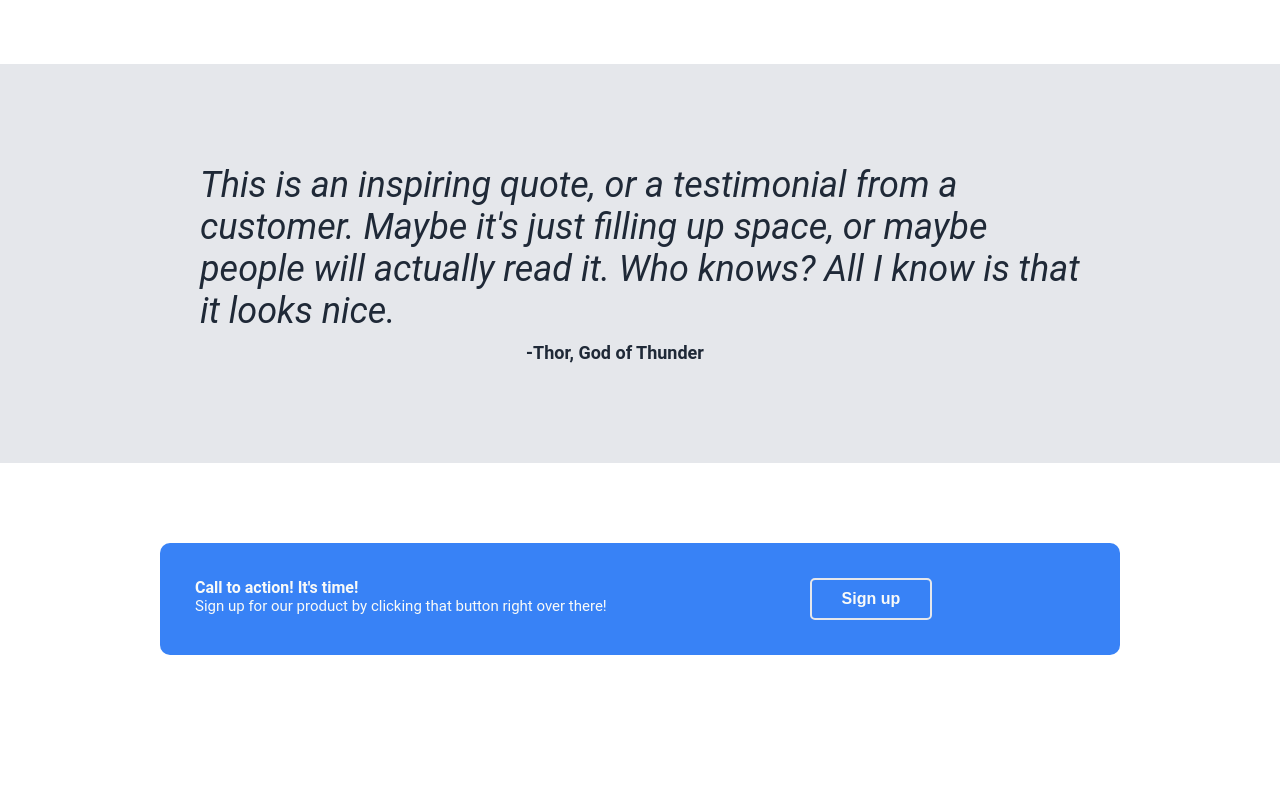
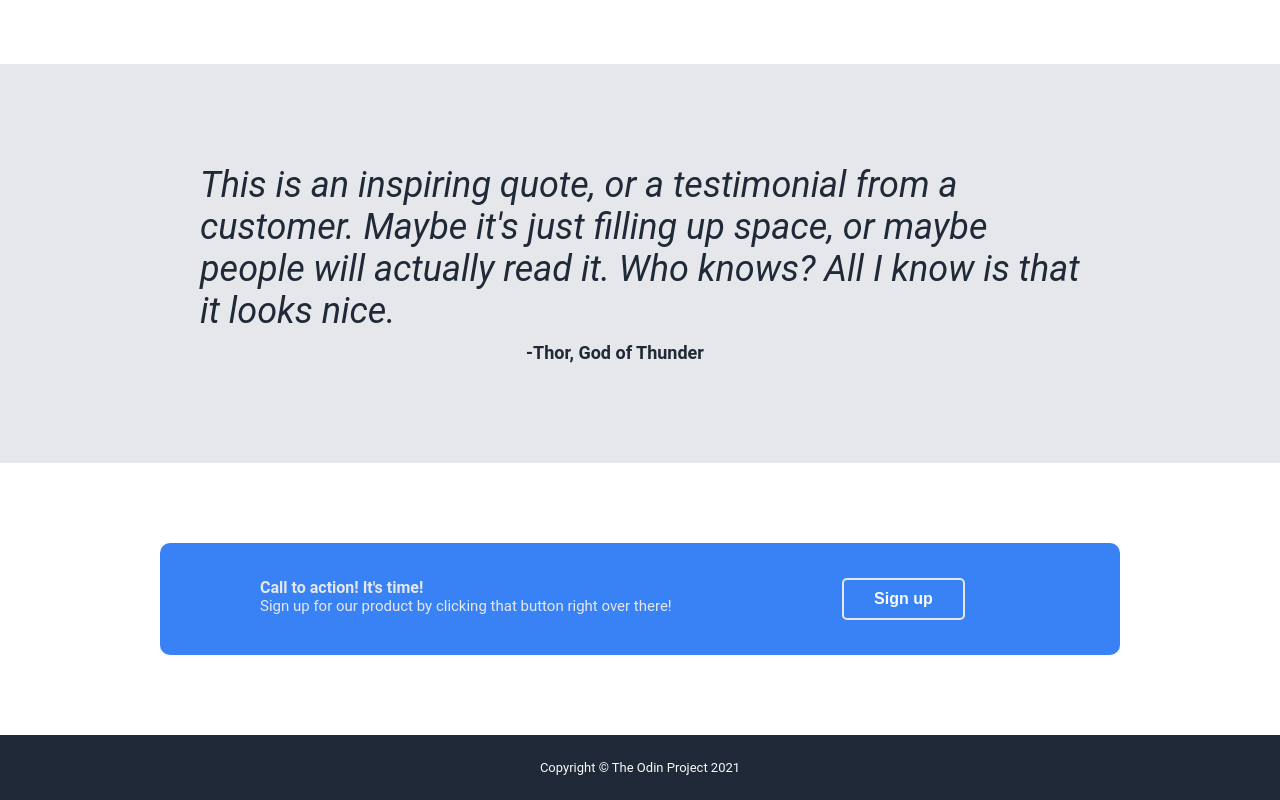
Before and after one commit to albeey/landing-page, a plain HTML site: page index.html in a window 1280 px wide. Shown: the part 944-1744 px from the top of the page. Before the commit the page ends 1679 px from the top, so only its background shows below. Drawn offline with Linux system fonts and the light colour scheme.

Commit message:
Finish project

```diff
--- a/index.html
+++ b/index.html
@@ -82,5 +82,9 @@
     </div>
   </div>
 
+  <div id="footer">
+    <p>Copyright © The Odin Project 2021</p>
+  </div>
+
 </body>
 </html>
--- a/styles/style.css
+++ b/styles/style.css
@@ -20,7 +20,7 @@ ul {
   gap: 30px;
 }
 
-#header, #hero {
+#header, #hero, #footer {
   background-color: #1f2937;
   display: flex;
   justify-content: center;
@@ -161,7 +161,9 @@ button {
   display: flex;
   flex-wrap: wrap;
   padding: 35px;
-  gap: 50px
+  padding-left: 100px;
+  gap: 50px;
+  color: #e5e7eb;
 }
 
 .banner-bg button {
@@ -175,3 +177,8 @@ button {
 .banner-bg p:nth-child(2) {
   font-size: 15px;
 }
+
+#footer {
+  padding: 25px;
+  font-size: 13px;
+}
```
